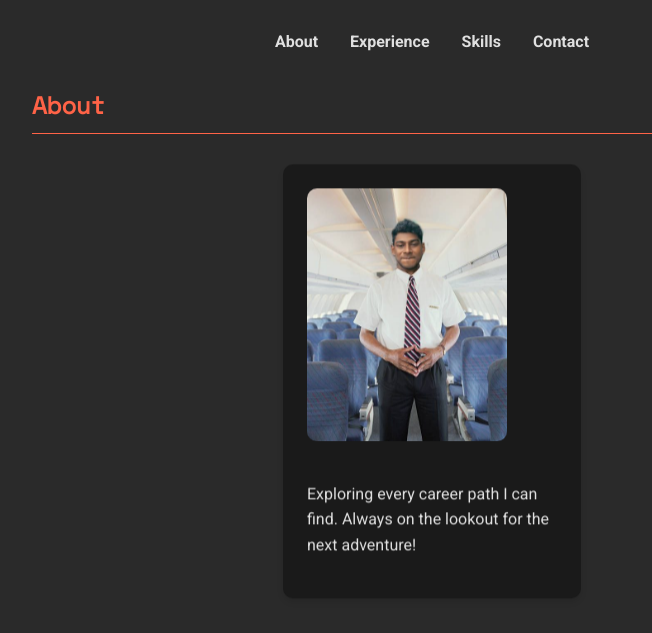
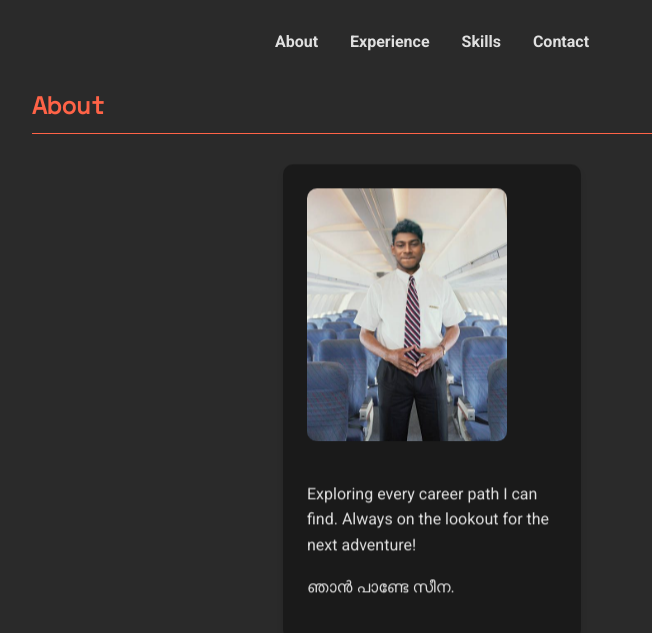
Before and after one commit to livelysravan/johaanportfolio, a plain HTML site: page index.html in a window 1280 px wide. Shown: the part 175-808 px from the top of the page, without its empty margins (208-860 px from the left). Drawn offline with nearby package versions, Linux system fonts and the light colour scheme.

Commit message:
Update index.html

```diff
--- a/index.html
+++ b/index.html
@@ -29,6 +29,7 @@
                     <div class="card" data-tilt>
                         <img src="johaan.jpg" alt="Johaan S John" class="profile-photo">
                         <p>Exploring every career path I can find. Always on the lookout for the next adventure!</p>
+                        <p>ഞാൻ പാണ്ടേ സീന.</p>
                     </div>
                 </div>
             </section>
```
